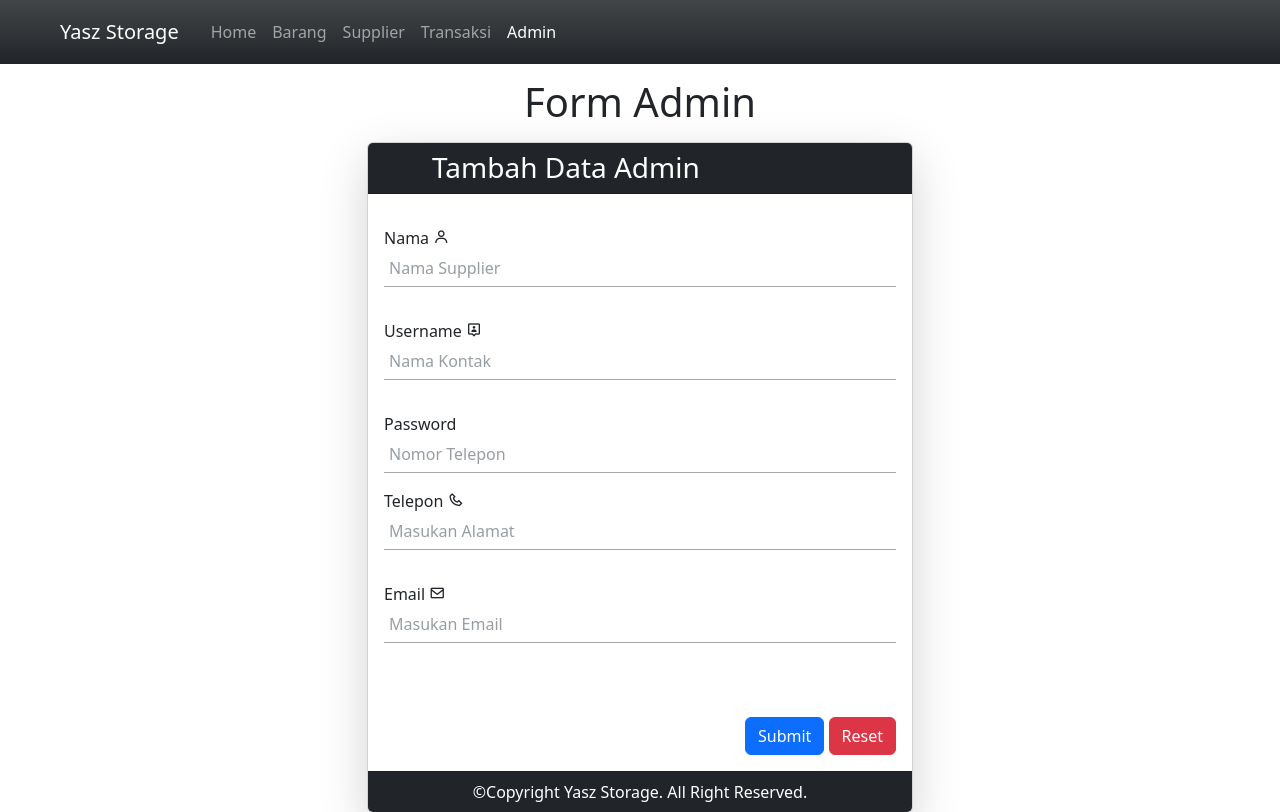
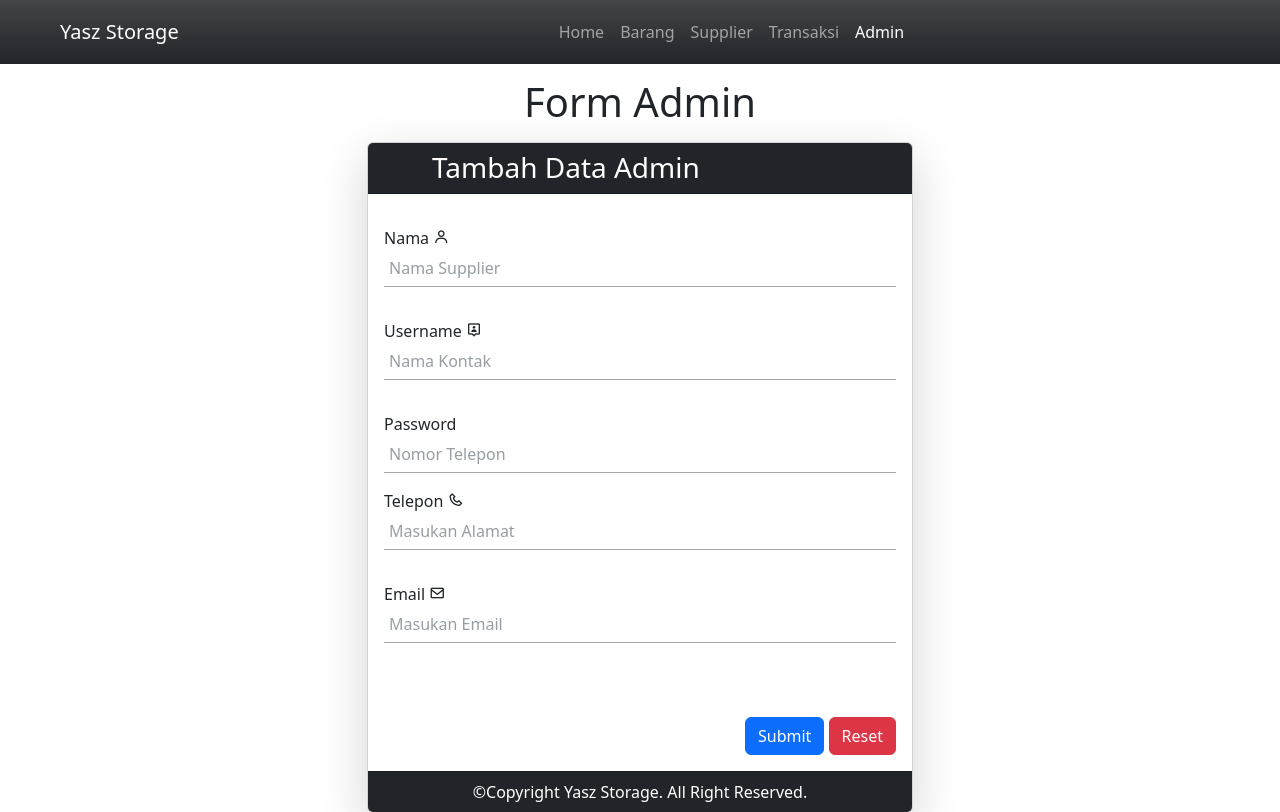
Before and after one commit to iyasz/pwpb_crud, a PHP site: page /admin/ in a window 1280 px wide. Shown: the top 812 px of the page. Run offline with PHP 8.4, Linux system fonts and the light colour scheme; data that the repository does not hold is empty.

Commit message:
mengganti posisi navbar

```diff
--- a/admin/index.php
+++ b/admin/index.php
@@ -93,7 +93,7 @@ if (isset($_POST['delete'])) {
                 <span class="navbar-toggler-icon"></span>
             </button>
             <div class="collapse navbar-collapse" id="navbarNavAltMarkup">
-                <div class="navbar-nav ps-2 p-1">
+                <div class="navbar-nav mx-auto p-1">
                     <a class="nav-link " aria-current="page" href="../">Home</a>
                     <a class="nav-link" href="../barang/">Barang</a>
                     <a class="nav-link" href="../supplier/">Supplier</a>
--- a/barang/index.php
+++ b/barang/index.php
@@ -92,7 +92,7 @@ if (isset($_POST['delete'])) {
         <span class="navbar-toggler-icon"></span>
       </button>
       <div class="collapse navbar-collapse" id="navbarNavAltMarkup">
-        <div class="navbar-nav ps-2 p-1">
+        <div class="navbar-nav mx-auto p-1">
           <a class="nav-link " aria-current="page" href="../">Home</a>
           <a class="nav-link active" href="">Barang</a>
           <a class="nav-link" href="../supplier">Supplier</a>
--- a/edit/edit_admin.php
+++ b/edit/edit_admin.php
@@ -79,7 +79,7 @@ if (isset($_POST['submit'])) {
                 <span class="navbar-toggler-icon"></span>
             </button>
             <div class="collapse navbar-collapse" id="navbarNavAltMarkup">
-                <div class="navbar-nav ps-2 p-1">
+                <div class="navbar-nav mx-auto p-1">
                     <a class="nav-link " aria-current="page" href="../">Home</a>
                     <a class="nav-link" href="../barang/">Barang</a>
                     <a class="nav-link " href="">Supplier</a>
--- a/edit/edit_supp.php
+++ b/edit/edit_supp.php
@@ -79,7 +79,7 @@ if (isset($_POST['submit'])) {
                 <span class="navbar-toggler-icon"></span>
             </button>
             <div class="collapse navbar-collapse" id="navbarNavAltMarkup">
-                <div class="navbar-nav ps-2 p-1">
+                <div class="navbar-nav mx-auto p-1">
                     <a class="nav-link " aria-current="page" href="../">Home</a>
                     <a class="nav-link" href="../barang/">Barang</a>
                     <a class="nav-link " href="">Supplier</a>
--- a/index.php
+++ b/index.php
@@ -56,7 +56,7 @@ if (isset($_POST['btn-sbt'])) {
         <span class="navbar-toggler-icon"></span>
       </button>
       <div class="collapse navbar-collapse" id="navbarNavAltMarkup">
-        <div class="navbar-nav ps-2 p-1">
+        <div class="navbar-nav p-1 mx-auto">
           <a class="nav-link active" aria-current="page" href="">Home</a>
           <a class="nav-link" href="barang/">Barang</a>
           <a class="nav-link" href="supplier/">Supplier</a>
--- a/supplier/index.php
+++ b/supplier/index.php
@@ -97,7 +97,7 @@ if (isset($_POST['delete'])) {
                 <span class="navbar-toggler-icon"></span>
             </button>
             <div class="collapse navbar-collapse" id="navbarNavAltMarkup">
-                <div class="navbar-nav ps-2 p-1">
+                <div class="navbar-nav mx-auto p-1">
                     <a class="nav-link " aria-current="page" href="../">Home</a>
                     <a class="nav-link" href="../barang/">Barang</a>
                     <a class="nav-link active" href="">Supplier</a>
--- a/transaksi/index.php
+++ b/transaksi/index.php
@@ -35,7 +35,7 @@ include "../koneksi.php";
                 <span class="navbar-toggler-icon"></span>
             </button>
             <div class="collapse navbar-collapse" id="navbarNavAltMarkup">
-                <div class="navbar-nav ps-2 p-1">
+                <div class="navbar-nav mx-auto p-1">
                     <a class="nav-link " aria-current="page" href="../">Home</a>
                     <a class="nav-link" href="../barang/">Barang</a>
                     <a class="nav-link" href="../supplier/">Supplier</a>
```
